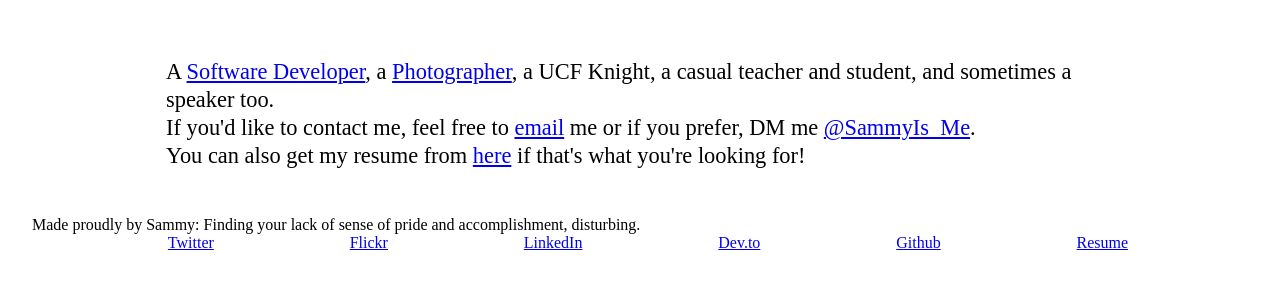
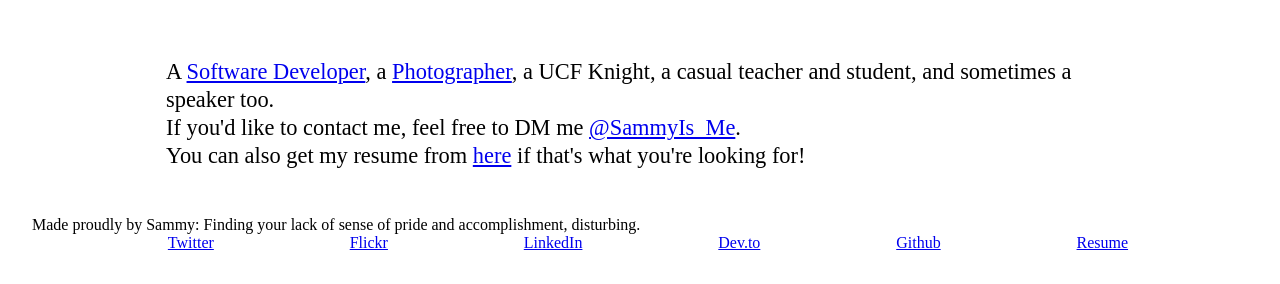
Before and after one commit to SammyIsra/SammyPortfoliov2, a Gatsby site: page / in a window 1280 px wide. Shown: the part 924-1208 px from the top of the page. Built offline with nearby package versions, Linux system fonts and the light colour scheme; Gatsby itself is replaced by a stand-in of ours.

Commit message:
Remove my email cus I actually should not have my email that much out there

```diff
--- a/src/pages/index.js
+++ b/src/pages/index.js
@@ -11,9 +11,7 @@ const IndexPage = () => (
         A <Link to="/developer">Software Developer</Link>, a{" "}
         <Link to="/photographer">Photographer</Link>, a UCF Knight, a casual
         teacher and student, and sometimes a speaker too. <br />
-        If you'd like to contact me, feel free to&nbsp;
-        <a href="mailto:sammy.israwi@gmail.com">email</a> me or if you prefer,
-        DM me <a href="https://twitter.com/SammyIs_Me">@SammyIs_Me</a>. <br />
+        If you'd like to contact me, feel free to DM me <a href="https://twitter.com/SammyIs_Me">@SammyIs_Me</a>. <br />
         You can also get my resume from{" "}
         <a href="https://drive.google.com/file/d/0B1ouby1hW-sjSDdZSFYtUFB1TVE/view?usp=sharing">
           here
```
